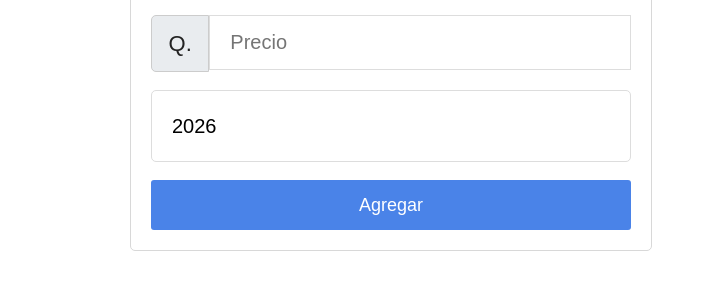
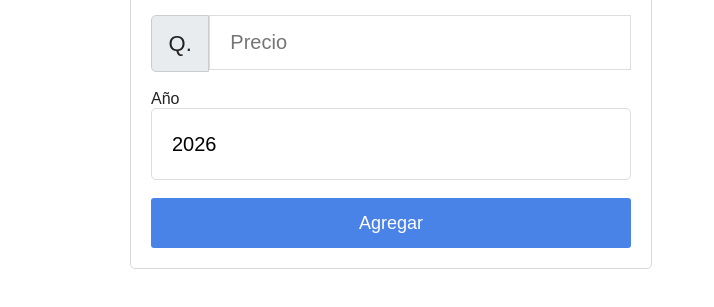
Before and after one commit to areyesc30-pixel/productos-app, a plain HTML site: page index.html in a window 1280 px wide. Shown: the part 305-612 px from the top of the page, without its empty margins (0-714 px from the left). Drawn offline with Linux system fonts and the light colour scheme.

Commit message:
Update index.html

```diff
--- a/index.html
+++ b/index.html
@@ -26,7 +26,10 @@
                 <input type="number" id="precio" placeholder="Precio">
             </div>
 
-            <input type="number" id="anio" placeholder="Año" value="2026">
+            <div class="campo-anio">
+    <span>Año</span>
+    <input type="number" id="anio" value="2026">
+</div>
 
             <button id="agregar">Agregar</button>
         </div>
```
